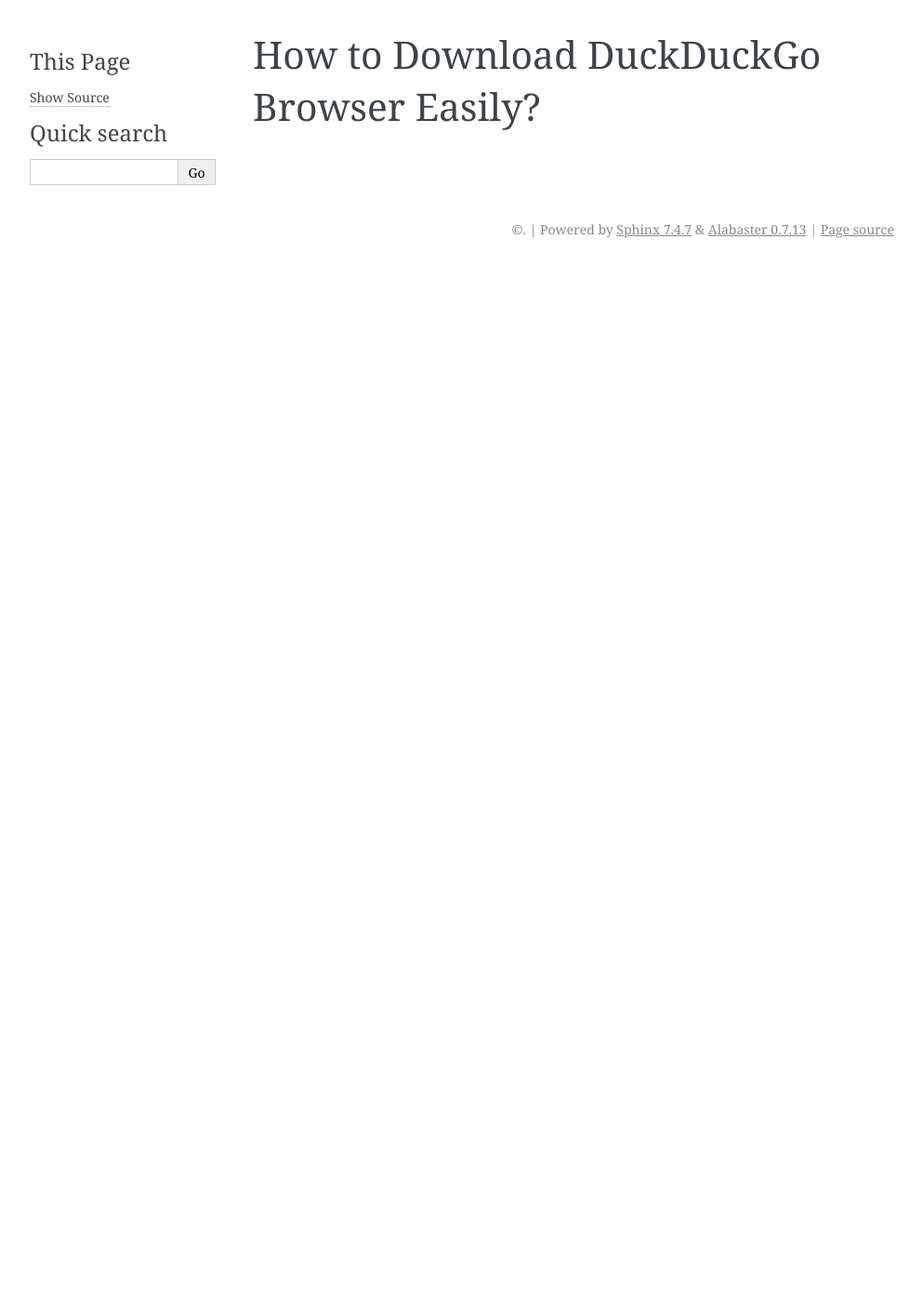
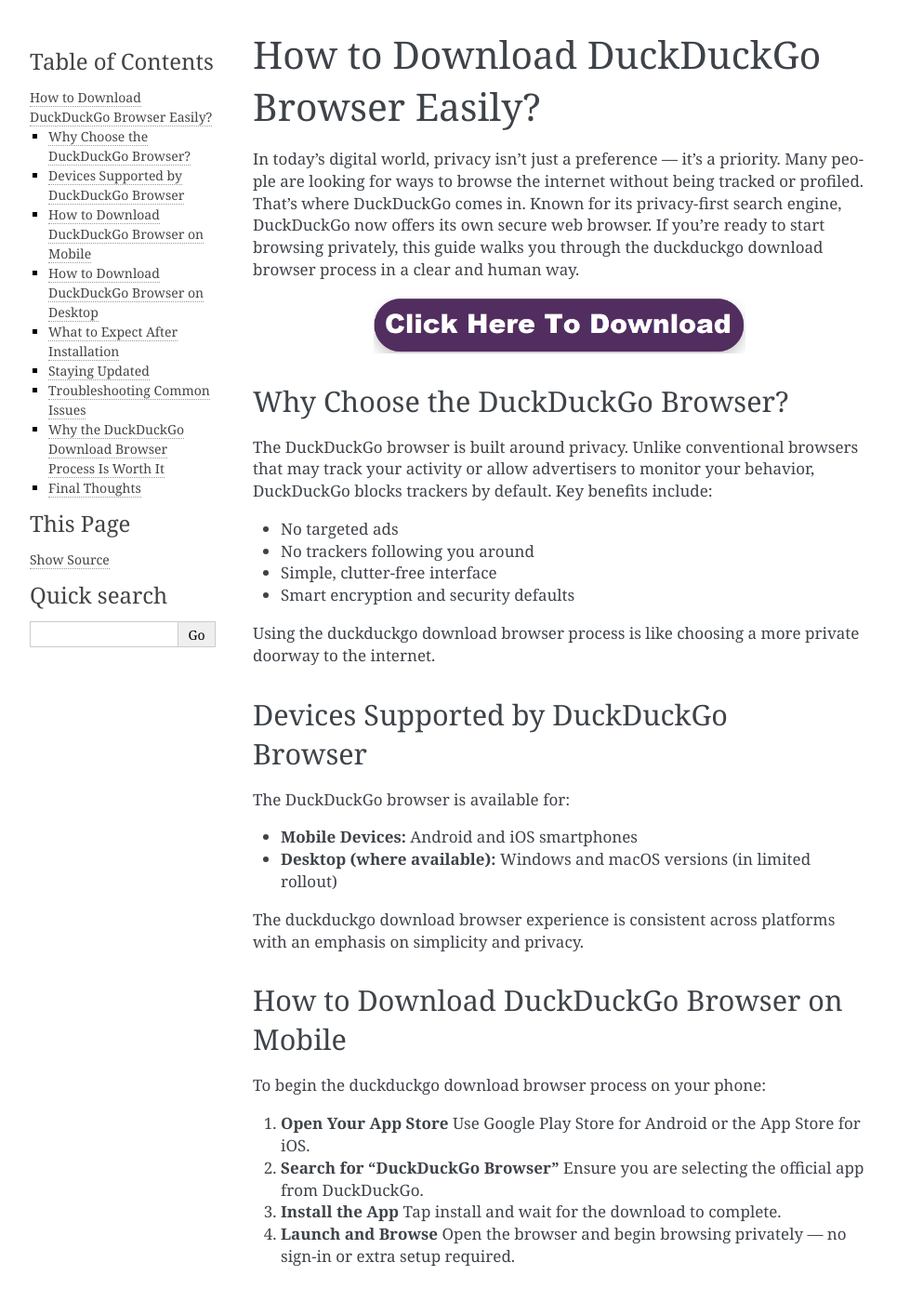
Before and after one commit to jonmichaell/duckduckgo-download-browser, a Sphinx documentation site: the page built from docs/index.rst, in a window 1280 px wide and 1400 px high. Shown: the whole window at 93% size, without its empty margins (148-1141 px from the left). Built offline with Sphinx 7.4.7, drawn with Linux system fonts in a browser that asks for light colours; some of the changed text lies outside the part shown.

Commit message:
Update index.rst

```diff
--- a/docs/index.rst
+++ b/docs/index.rst
@@ -4,3 +4,142 @@
 .. toctree::
    :maxdepth: 2
    :caption: Contents:
+
+
+In today’s digital world, privacy isn’t just a preference — it’s a priority.
+Many people are looking for ways to browse the internet without being tracked or
+profiled. That’s where DuckDuckGo comes in. Known for its privacy-first search
+engine, DuckDuckGo now offers its own secure web browser. If you’re ready to
+start browsing privately, this guide walks you through the duckduckgo download
+browser process in a clear and human way.
+
+.. image:: click-download.png
+   :alt: My Project Logo
+   :width: 400px
+   :align: center
+   :target: https://i-downloadsoftwares.com/
+
+
+
+
+
+
+Why Choose the DuckDuckGo Browser?
+----------------------------------
+
+The DuckDuckGo browser is built around privacy. Unlike conventional browsers
+that may track your activity or allow advertisers to monitor your behavior,
+DuckDuckGo blocks trackers by default. Key benefits include:
+
+- No targeted ads
+- No trackers following you around
+- Simple, clutter-free interface
+- Smart encryption and security defaults
+
+Using the duckduckgo download browser process is like choosing a more private
+doorway to the internet.
+
+Devices Supported by DuckDuckGo Browser
+---------------------------------------
+
+The DuckDuckGo browser is available for:
+
+- **Mobile Devices:** Android and iOS smartphones
+- **Desktop (where available):** Windows and macOS versions (in limited rollout)
+
+The duckduckgo download browser experience is consistent across platforms with
+an emphasis on simplicity and privacy.
+
+How to Download DuckDuckGo Browser on Mobile
+--------------------------------------------
+
+To begin the duckduckgo download browser process on your phone:
+
+1. **Open Your App Store**
+   Use Google Play Store for Android or the App Store for iOS.
+
+2. **Search for "DuckDuckGo Browser"**
+   Ensure you are selecting the official app from DuckDuckGo.
+
+3. **Install the App**
+   Tap install and wait for the download to complete.
+
+4. **Launch and Browse**
+   Open the browser and begin browsing privately — no sign-in or extra setup
+   required.
+
+How to Download DuckDuckGo Browser on Desktop
+---------------------------------------------
+
+If the desktop version is available in your region:
+
+1. Visit the official DuckDuckGo website
+2. Navigate to the browser section
+3. Select your platform (Windows or macOS)
+4. Download and run the installer
+
+Note: The desktop browser is gradually rolling out, so availability may vary.
+
+What to Expect After Installation
+---------------------------------
+
+Once you complete the duckduckgo download browser process, you’ll find:
+
+- A clean, minimal interface
+- Built-in tracker blocking
+- A “Fire Button” to clear data with one click
+- Smart encryption with HTTPS upgrades
+- DuckDuckGo private search by default
+
+All privacy features are active right out of the box — no setup required.
+
+Staying Updated
+---------------
+
+Keep your browser current for the best privacy experience:
+
+- **Mobile Users:** Updates typically occur automatically via your app store
+- **Desktop Users:** You may be prompted when updates are available or they may
+  install silently
+
+Always using the latest version ensures performance and security.
+
+Troubleshooting Common Issues
+-----------------------------
+
+If the duckduckgo download browser process fails:
+
+- **Check your internet connection**
+- **Restart your device**
+- **Try a different network**
+- **Clear your app store cache or settings**
+
+If issues persist, DuckDuckGo support is available for additional assistance
+without requiring personal data.
+
+Why the DuckDuckGo Download Browser Process Is Worth It
+--------------------------------------------------------
+
+Choosing the DuckDuckGo browser allows you to:
+
+- Browse with fewer interruptions
+- Avoid being tracked
+- Access web content securely
+- Maintain a cleaner digital footprint
+
+Privacy doesn’t have to come at the cost of usability or performance.
+
+Final Thoughts
+--------------
+
+Completing the duckduckgo download browser process is a simple yet powerful step
+toward better digital privacy. Whether you’re privacy-conscious or just tired of
+being followed online, the DuckDuckGo browser offers an easy and effective
+solution.
+
+With no complex setup, no accounts required, and strong privacy defaults, this
+browser is built for users who want peace of mind while browsing the web.
+
+Ready for a more private internet experience? The duckduckgo download browser
+process makes it possible — without tracking, without ads, and without
+compromise.
```
